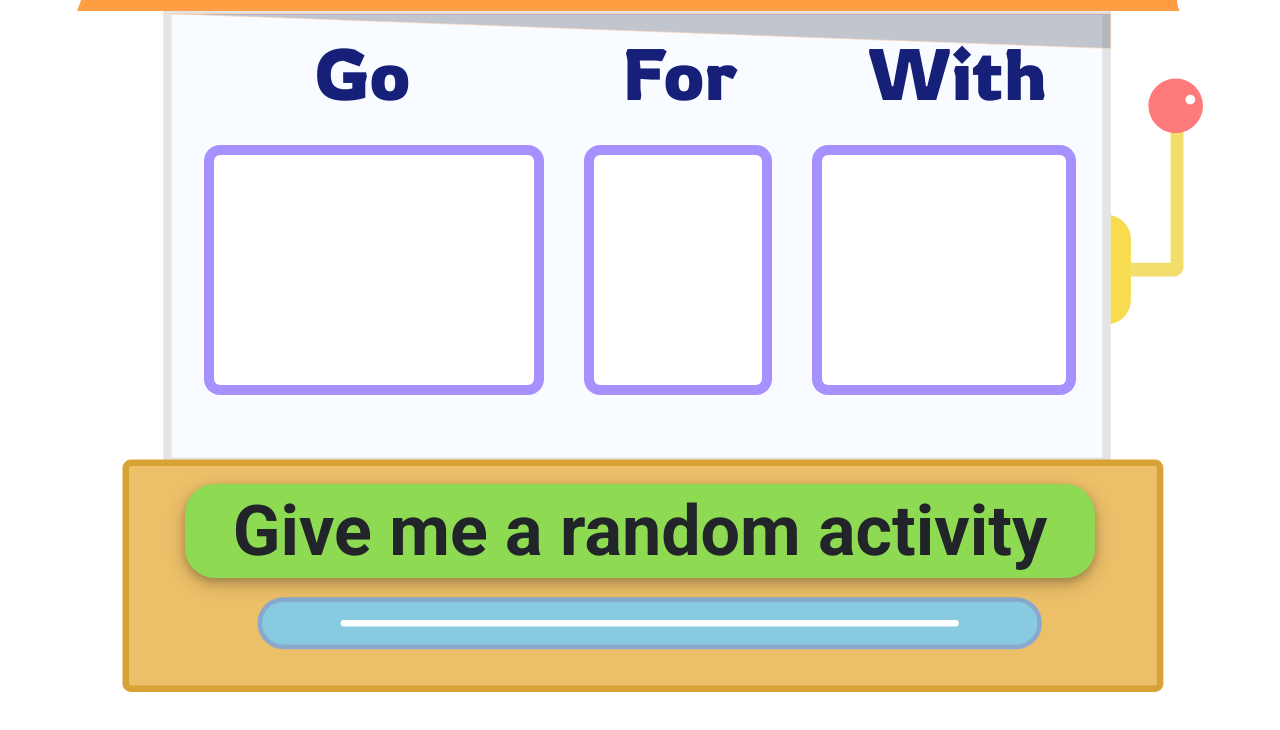
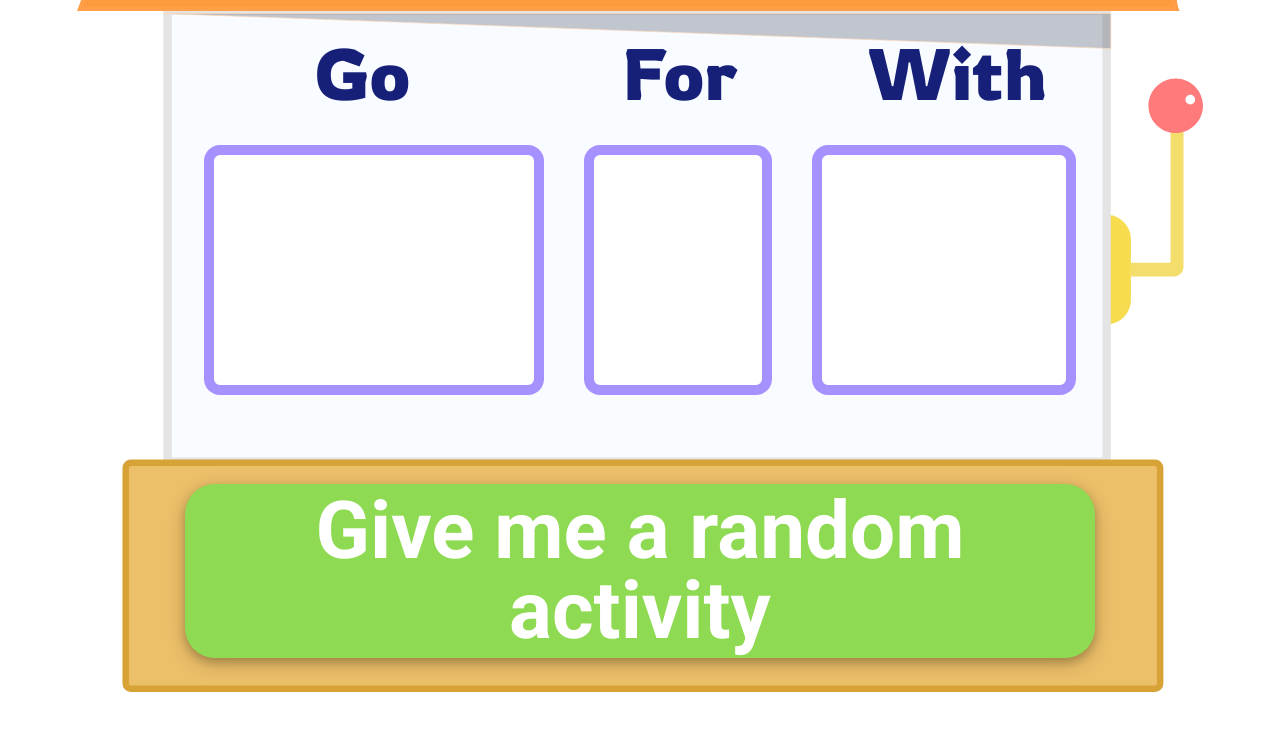
Before and after one commit to j-blaz3/hackathon-908, a React (Create React App) app: page / in a window 1280 px wide. In both pictures the pointer is over the button "Give me a random activity". Shown: the part 809-1539 px from the top of the page. Built offline with nearby package versions, Linux system fonts and the light colour scheme.

Commit message:
adds hover effect to activity button

```diff
--- a/src/components/Activity/Activity.css
+++ b/src/components/Activity/Activity.css
@@ -70,3 +70,9 @@
   font-size: 70px;
   line-height: 80px;
 }
+
+.activity-btn:hover {
+  font-size: 80px;
+  color: white;
+  transition: 0.3s;
+}
```
